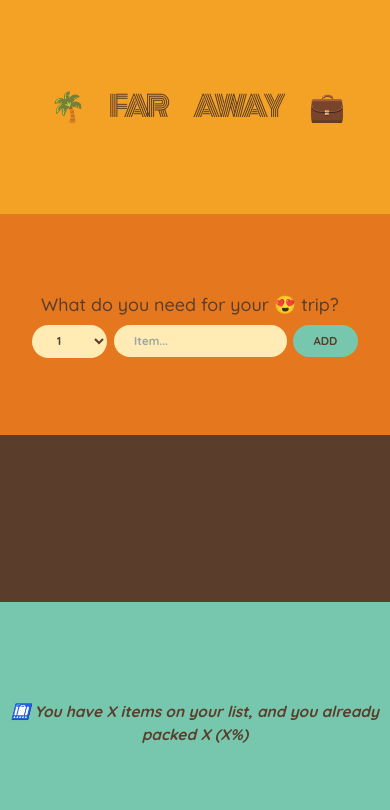
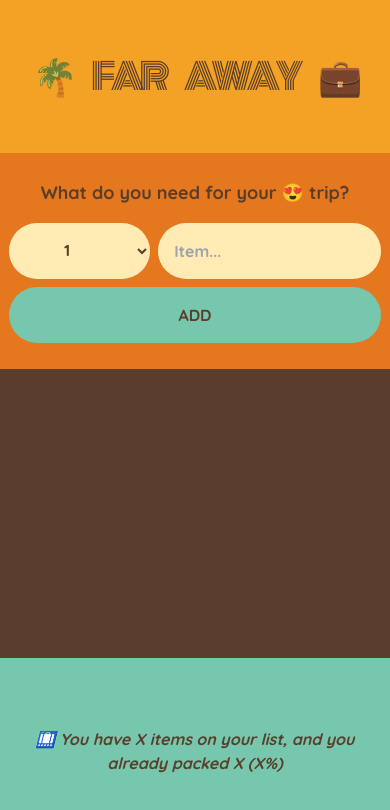
Before and after one commit to luyvannda/travel-list, a React (Vite) app: page / in a window 390 px wide. Shown: the top 810 px of the page. Built offline with nearby package versions, Linux system fonts and the light colour scheme.

Commit message:
use grid to style form component for mobile

```diff
--- a/src/components/Form.tsx
+++ b/src/components/Form.tsx
@@ -39,14 +39,14 @@ const Form: FC<FormProps> = ({ onAddItems }) => {
   return (
     <form
       onSubmit={handleSubmit}
-      className="sm:flex-center flex flex-col items-center justify-center gap-[1rem] bg-[#e5771f]"
+      className="sm:flex-center flex flex-col items-center justify-center gap-[1rem] bg-[#e5771f] p-2"
     >
-      <h3 className="mr-[1.6rem] text-[2.8rem]">
+      <h3 className="text-center text-lg font-semibold">
         What do you need for your 😍 trip?
       </h3>
-      <div className="space-x-4">
+      <div className="grid grid-cols-form gap-2">
         <select
-          className="cursor-pointer rounded-[10rem] bg-[#ffebb3] px-[3.2rem] py-[1.2rem] text-[1.8rem] font-bold text-[#5a3e2b]"
+          className="cursor-pointer rounded-[10rem] bg-[#ffebb3] px-[3.2rem] py-4 font-bold text-[#5a3e2b] lg:text-[1.8rem]"
           value={quantity}
           onChange={(e) => setQuantity(parseInt(e.target.value))}
         >
@@ -54,13 +54,14 @@ const Form: FC<FormProps> = ({ onAddItems }) => {
         </select>
 
         <input
-          className="cursor-pointer rounded-[10rem] bg-[#ffebb3] px-[3.2rem] py-[1.2rem] text-[1.8rem] font-bold text-[#5a3e2b]"
+          className="cursor-pointer rounded-[10rem] bg-[#ffebb3] px-4 py-4 font-bold text-[#5a3e2b] lg:text-[1.8rem]"
           type="text"
           placeholder="Item..."
           value={description}
           onChange={(e) => setDescription(e.target.value)}
         />
-        <button className="cursor-pointer rounded-[10rem] bg-[#76c7ad] px-[3.2rem] py-[1.2rem] text-[1.8rem] font-bold uppercase text-[#5a3e2b]">
+
+        <button className="col-span-2 col-start-1 cursor-pointer rounded-[10rem] bg-[#76c7ad] px-[2rem] py-4 font-bold uppercase text-[#5a3e2b] lg:text-[1.8rem]">
           Add
         </button>
       </div>
--- a/src/components/Logo.tsx
+++ b/src/components/Logo.tsx
@@ -1,7 +1,7 @@
 export default function Logo() {
   return (
     <>
-      <h1 className="flex-center bg-[#f4a226] px-0 py-[2.4rem] text-center text-7xl font-normal uppercase tracking-[-5px] sm:text-9xl">
+      <h1 className="flex-center bg-[#f4a226] px-0 py-[2.4rem] text-center text-4xl font-normal uppercase tracking-[-5px] sm:text-6xl">
         🌴 Far Away 💼
       </h1>
     </>
--- a/src/components/PackingList.tsx
+++ b/src/components/PackingList.tsx
@@ -11,8 +11,8 @@ interface PackingListProps {
 
 const PackingList: FC<PackingListProps> = ({ items, onDeleteItem }) => {
   return (
-    <div className="flex flex-col items-center justify-center bg-[#5a3e2b] p-4 text-[#ffebb3]">
-      <ul className="grid grid-cols-2 gap-8 overflow-hidden md:grid-cols-3">
+    <div className="flex min-h-[30vh] flex-col items-center justify-center bg-[#5a3e2b] p-4 text-[#ffebb3]">
+      <ul className="grid grid-cols-2 gap-4 sm:gap-8 md:grid-cols-3 xl:grid-cols-4">
         {items.map((item) => (
           <Item key={item.id} onDeleteItem={onDeleteItem} item={item} />
         ))}
--- a/src/index.css
+++ b/src/index.css
@@ -5,12 +5,8 @@
 @tailwind utilities;
 
 @layer base {
-  html {
-    @apply text-[40%];
-  }
-
   body {
-    @apply text-[2.4rem] font-medium text-[#5a3e2b];
+    @apply font-medium text-[#5a3e2b];
     font-family: "Quicksand", sans-serif;
   }
 }
@@ -18,7 +14,7 @@
 @layer components {
   h1 {
     font-family: "Monoton";
-    word-spacing: 30px;
+    word-spacing: 20px;
   }
 }
 
--- a/tailwind.config.js
+++ b/tailwind.config.js
@@ -2,10 +2,10 @@
 module.exports = {
   darkMode: ["class"],
   content: [
-    './pages/**/*.{ts,tsx}',
-    './components/**/*.{ts,tsx}',
-    './app/**/*.{ts,tsx}',
-    './src/**/*.{ts,tsx}',
+    "./pages/**/*.{ts,tsx}",
+    "./components/**/*.{ts,tsx}",
+    "./app/**/*.{ts,tsx}",
+    "./src/**/*.{ts,tsx}",
   ],
   prefix: "",
   theme: {
@@ -17,6 +17,9 @@ module.exports = {
       },
     },
     extend: {
+      gridTemplateColumns: {
+        form: "auto 1fr",
+      },
       colors: {
         border: "hsl(var(--border))",
         input: "hsl(var(--input))",
@@ -74,4 +77,4 @@ module.exports = {
     },
   },
   plugins: [require("tailwindcss-animate")],
-}
+};
```
Also changed, not shown: 1 other file (tests, documents, lock files or other folders).
